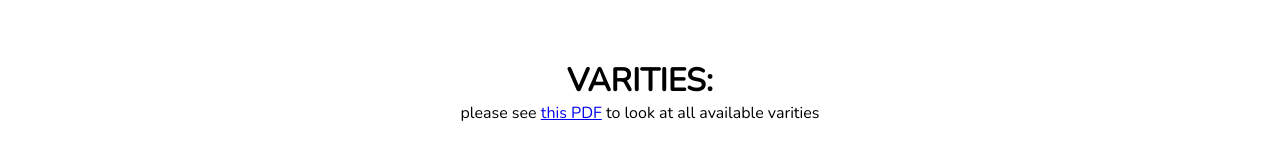
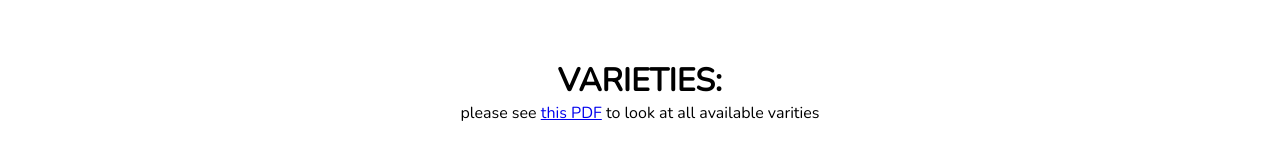
Before and after one commit to FruitionCanada/Site, a plain HTML site: page order.html in a window 1280 px wide. Shown: the part 585-737 px from the top of the page. Drawn offline with nearby package versions, Linux system fonts and the light colour scheme.

Commit message:
Update order.html

```diff
--- a/order.html
+++ b/order.html
@@ -53,7 +53,7 @@
         <p><a href="Ordering-General-Info.pdf" target="_blank">this PDF</a>.</p>
         <br>
         <br>
-        <h1>VARITIES:</h1>
+        <h1>VARIETIES:</h1>
         <p>please see <a href="Varieties.pdf" target="_blank">this PDF</a> to look at all available varities</p>
         <br>
         <br>
```
